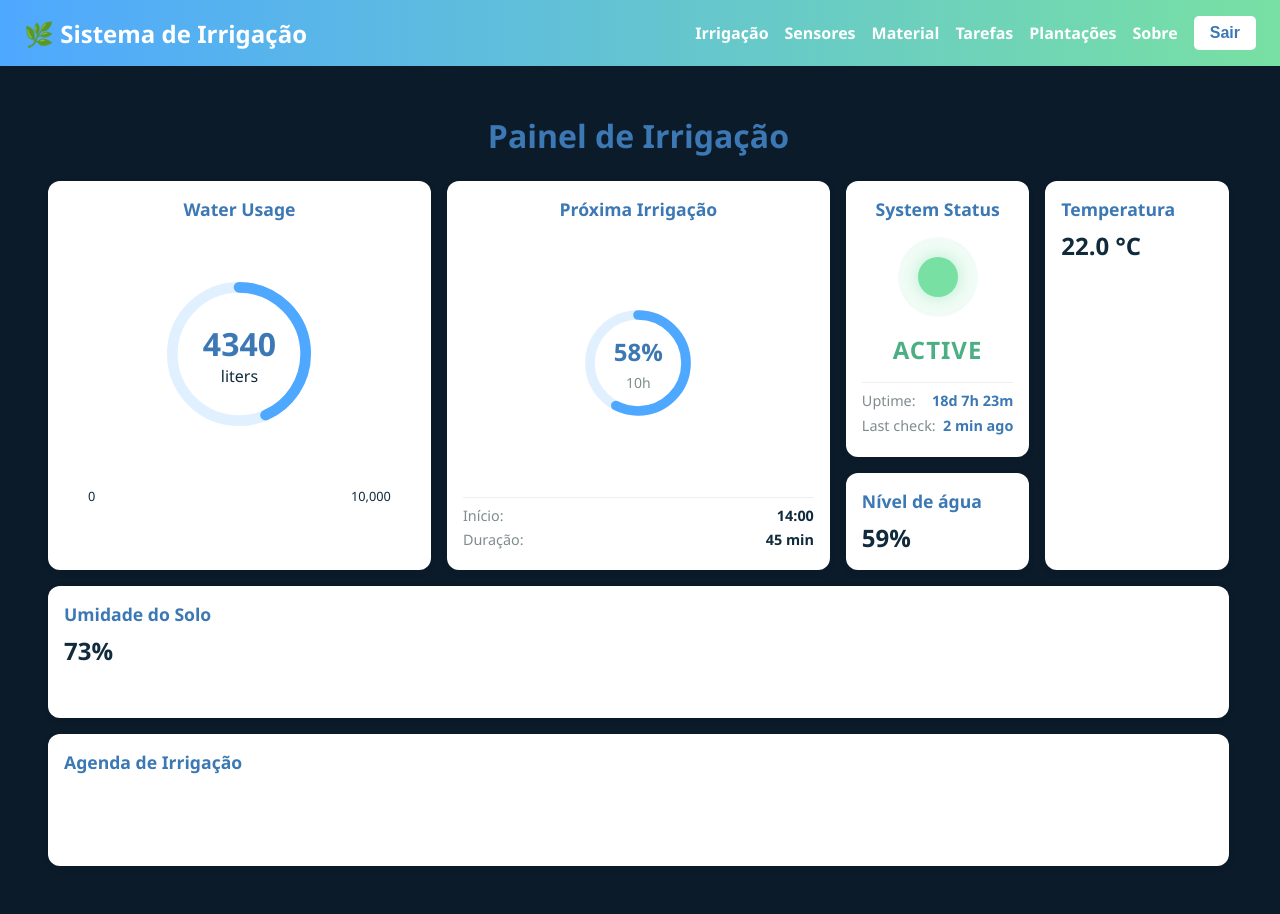
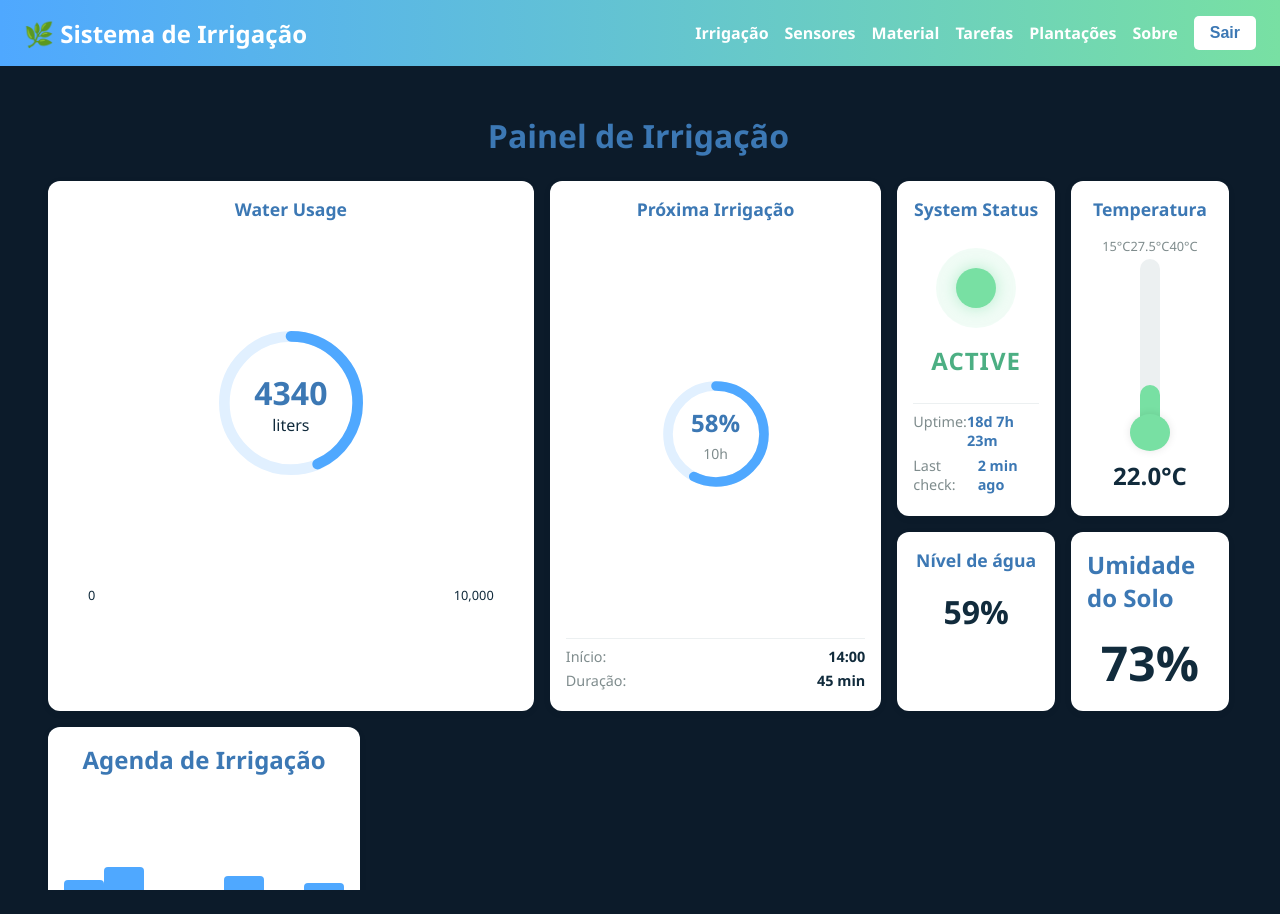
Before and after one commit to SrTinny/Sistema-de-irrigacao, a React (Vite) app: page /cliente in a window 1280 px wide. Built offline with nearby package versions, Linux system fonts and the light colour scheme; sample sign-in values are in the browser's storage.

Commit message:
feat: componente Thermometer adicionado

```diff
--- a/src/components/dashBoardCard/dashBoardCard.jsx
+++ b/src/components/dashBoardCard/dashBoardCard.jsx
@@ -3,29 +3,38 @@ import React from 'react';
 import PropTypes from 'prop-types';
 import './dashboardCard.scss';
 
-const DashboardCard = ({ title, value, area, statusClass, customColor }) => {
+const DashboardCard = ({ title, value, area, statusClass, customColor, customContent }) => {
   return (
     <div
       className={`card ${customColor ? 'card-large' : ''}`}
-      style={{ gridArea: area }}
+      data-area={area}
     >
       <h2>{title}</h2>
-      <p className={statusClass}>{value}</p>
+
+      {customContent ? (
+        <div className="card-custom-content">
+          {customContent}
+        </div>
+      ) : (
+        <p className={statusClass}>{value}</p>
+      )}
     </div>
   );
 };
 
 DashboardCard.propTypes = {
   title: PropTypes.string.isRequired,
-  value: PropTypes.oneOfType([PropTypes.string, PropTypes.number]).isRequired,
+  value: PropTypes.oneOfType([PropTypes.string, PropTypes.number]),
   area: PropTypes.string.isRequired,
   statusClass: PropTypes.string,
   customColor: PropTypes.bool,
+  customContent: PropTypes.node,
 };
 
 DashboardCard.defaultProps = {
   statusClass: '',
   customColor: false,
+  value: '',
 };
 
 export default DashboardCard;
--- a/src/components/dashBoardCard/dashBoardCard.scss
+++ b/src/components/dashBoardCard/dashBoardCard.scss
@@ -1,23 +1,28 @@
 @import '../../styles/variables.scss';
-@import '../../styles/mixins.scss';
 
 .card {
   background-color: $white;
-  border-radius: 12px;
+  border-radius: $border-radius-lg;
   padding: $spacing-md;
-  box-shadow: 0 2px 8px rgba(0, 0, 0, 0.05);
-  transition: transform 0.3s ease;
+  box-shadow: $shadow-card;
+  transition: transform $transition-normal;
+  height: 100%;
+  display: flex;
+  flex-direction: column;
 
   h2 {
     font-size: 1.1rem;
-    margin-bottom: 0.5rem;
+    margin-bottom: $spacing-sm;
     color: $blue-dark;
+    flex-shrink: 0;
   }
 
   p {
     font-size: 1.5rem;
-    font-weight: bold;
+    font-weight: $font-bold;
     color: $gray-dark;
+    margin-top: auto;
+    margin-bottom: auto;
   }
 
   .ativo {
@@ -25,14 +30,27 @@
   }
 
   .inativo {
-    color: #ff4444;
+    color: $red;
   }
 
   &:hover {
-    transform: translateY(-4px);
+    transform: translateY(-0.25rem);
+  }
+
+  &-large {
+    background-color: lighten($blue, 30%);
+  }
+
+  &-custom-content {
+    flex: 1;
+    display: flex;
+    align-items: center;
+    justify-content: center;
+    min-height: 0; // Importante para conteúdo responsivo
+
+    > * {
+      width: 100%;
+      height: 100%;
+    }
   }
 }
-
-.card-large {
-  background-color: lighten($blue, 30%);
-}
--- a/src/components/irrigacao/irrigacaoClient.jsx
+++ b/src/components/irrigacao/irrigacaoClient.jsx
@@ -1,10 +1,10 @@
-import React, { useEffect, useState } from 'react';
-import DashboardCard from '../dashBoardCard/dashBoardCard';
-import './irrigacaoClient.scss';
-import WaterUsage from '../waterUsageCard/WaterUsage';
-import NextIrrigationCard from '../nextIrrigationCard/NextIrrigationCard';
-import SystemStatusCard from '../systemStatusCard/SystemStatusCard';
-
+import React, { useEffect, useState } from "react";
+import DashboardCard from "../dashBoardCard/dashBoardCard";
+import "./irrigacaoClient.scss";
+import WaterUsage from "../waterUsageCard/WaterUsage";
+import NextIrrigationCard from "../nextIrrigationCard/NextIrrigationCard";
+import SystemStatusCard from "../systemStatusCard/SystemStatusCard";
+import Thermometer from "../thermometer/Thermometer"; // Importa o termômetro
 
 const IrrigacaoClient = () => {
   const [umidadeSolo, setUmidadeSolo] = useState(72);
@@ -17,8 +17,8 @@ const IrrigacaoClient = () => {
   // Gerar dados para o gráfico de barras
   const generateBarChartData = () => {
     return Array.from({ length: 7 }, (_, i) => ({
-      day: ['Dom', 'Seg', 'Ter', 'Qua', 'Qui', 'Sex', 'Sáb'][i],
-      value: Math.floor(Math.random() * 100) + 20
+      day: ["Dom", "Seg", "Ter", "Qua", "Qui", "Sex", "Sáb"][i],
+      value: Math.floor(Math.random() * 100) + 20,
     }));
   };
 
@@ -26,11 +26,21 @@ const IrrigacaoClient = () => {
 
   useEffect(() => {
     const intervalo = setInterval(() => {
-      setUmidadeSolo(prev => Math.max(20, Math.min(100, prev + (Math.random() * 4 - 2))));
-      setFluxoAgua(prev => Math.max(0, Math.min(10000, prev + (Math.random() * 100 - 50))));
-      setTemperatura(prev => Math.max(15, Math.min(40, prev + (Math.random() * 2 - 1))));
-      setNivelAgua(prev => Math.max(0, Math.min(100, prev + (Math.random() * 4 - 2))));
-      setProximaIrrigacao(prev => Math.max(0, Math.min(100, prev + (Math.random() * 5 - 2.5))));
+      setUmidadeSolo((prev) =>
+        Math.max(20, Math.min(100, prev + (Math.random() * 4 - 2)))
+      );
+      setFluxoAgua((prev) =>
+        Math.max(0, Math.min(10000, prev + (Math.random() * 100 - 50)))
+      );
+      setTemperatura((prev) =>
+        Math.max(15, Math.min(40, prev + (Math.random() * 2 - 1)))
+      );
+      setNivelAgua((prev) =>
+        Math.max(0, Math.min(100, prev + (Math.random() * 4 - 2)))
+      );
+      setProximaIrrigacao((prev) =>
+        Math.max(0, Math.min(100, prev + (Math.random() * 5 - 2.5)))
+      );
 
       if (Math.random() > 0.8) {
         setBarChartData(generateBarChartData());
@@ -58,8 +68,8 @@ const IrrigacaoClient = () => {
 
         <DashboardCard
           title="Temperatura"
-          value={`${temperatura.toFixed(1)} °C`}
           area="temp"
+          customContent={<Thermometer temperature={temperatura} />}
         />
 
         <DashboardCard
--- a/src/components/irrigacao/irrigacaoClient.scss
+++ b/src/components/irrigacao/irrigacaoClient.scss
@@ -214,6 +214,21 @@
   }
 }
 
+// Adicione isso no final do arquivo
+[data-area="temp"] {
+  .card-custom-content {
+    padding: $spacing-sm 0;
+
+    // Ajustes específicos para o termômetro
+    .thermometer {
+      height: 100%;
+      display: flex;
+      flex-direction: column;
+      justify-content: center;
+    }
+  }
+}
+
 // Responsivo
 @media (max-width: $breakpoint-md) { // 800px convertido para breakpoint
   .dashboard-grid {
--- /dev/null
+++ b/src/components/thermometer/Thermometer.jsx
@@ -0,0 +1,42 @@
+import React from 'react';
+import './Thermometer.scss';
+
+const Thermometer = ({ temperature, min = 15, max = 40 }) => {
+  // Calcula a porcentagem da temperatura entre min e max
+  const percentage = Math.min(100, Math.max(0, ((temperature - min) / (max - min)) * 100));
+
+  // Determina a cor do termômetro baseado na temperatura
+  let fillColor;
+  if (temperature < 20) {
+    fillColor = '#4fa8ff'; // Azul para temperaturas baixas
+  } else if (temperature >= 20 && temperature <= 30) {
+    fillColor = '#78e0a3'; // Verde para temperaturas moderadas
+  } else {
+    fillColor = '#ff6b6b'; // Vermelho para temperaturas altas
+  }
+
+  return (
+    <div className="thermometer">
+      <div className="thermometer__scale">
+        <div className="thermometer__scale-min">{min}°C</div>
+        <div className="thermometer__scale-mid">{(min + max) / 2}°C</div>
+        <div className="thermometer__scale-max">{max}°C</div>
+      </div>
+      <div className="thermometer__container">
+        <div className="thermometer__glass">
+          <div
+            className="thermometer__fill"
+            style={{
+              height: `${percentage}%`,
+              backgroundColor: fillColor
+            }}
+          />
+        </div>
+        <div className="thermometer__bulb" style={{ backgroundColor: fillColor }} />
+      </div>
+      <div className="thermometer__value">{temperature.toFixed(1)}°C</div>
+    </div>
+  );
+};
+
+export default Thermometer;
--- /dev/null
+++ b/src/components/thermometer/Thermometer.scss
@@ -0,0 +1,62 @@
+@import '../../styles/variables.scss';
+
+.thermometer {
+  display: flex;
+  flex-direction: column;
+  align-items: center;
+  height: 100%;
+  width: 100%;
+
+  &__scale {
+    display: flex;
+    justify-content: space-between;
+    width: 100%;
+    font-size: 0.8rem;
+    color: $gray-medium;
+    margin-bottom: $spacing-xs;
+  }
+
+  &__container {
+    position: relative;
+    height: 12rem; // Altura do termômetro
+    width: 2.5rem; // Largura do termômetro
+    display: flex;
+    flex-direction: column;
+    align-items: center;
+  }
+
+  &__glass {
+    width: 1.25rem; // Largura do tubo
+    height: 100%;
+    background-color: $gray-light;
+    border-radius: 0.625rem 0.625rem 0 0;
+    position: relative;
+    overflow: hidden;
+    z-index: 1;
+  }
+
+  &__fill {
+    position: absolute;
+    bottom: 0;
+    width: 100%;
+    transition: height 0.5s ease, background-color 0.5s ease;
+    border-radius: 0.625rem 0.625rem 0 0;
+  }
+
+  &__bulb {
+    width: 2.5rem; // Largura do bulbo
+    height: 2.5rem;
+    border-radius: 50%;
+    background-color: $red;
+    margin-top: -1.25rem; // Sobreposição com o tubo
+    z-index: 2;
+    box-shadow: 0 0 0.5rem rgba(0, 0, 0, 0.1);
+  }
+
+  &__value {
+    margin-top: $spacing-sm;
+    font-size: 1.5rem;
+    font-weight: $font-bold;
+    color: $gray-dark;
+  }
+}
```
